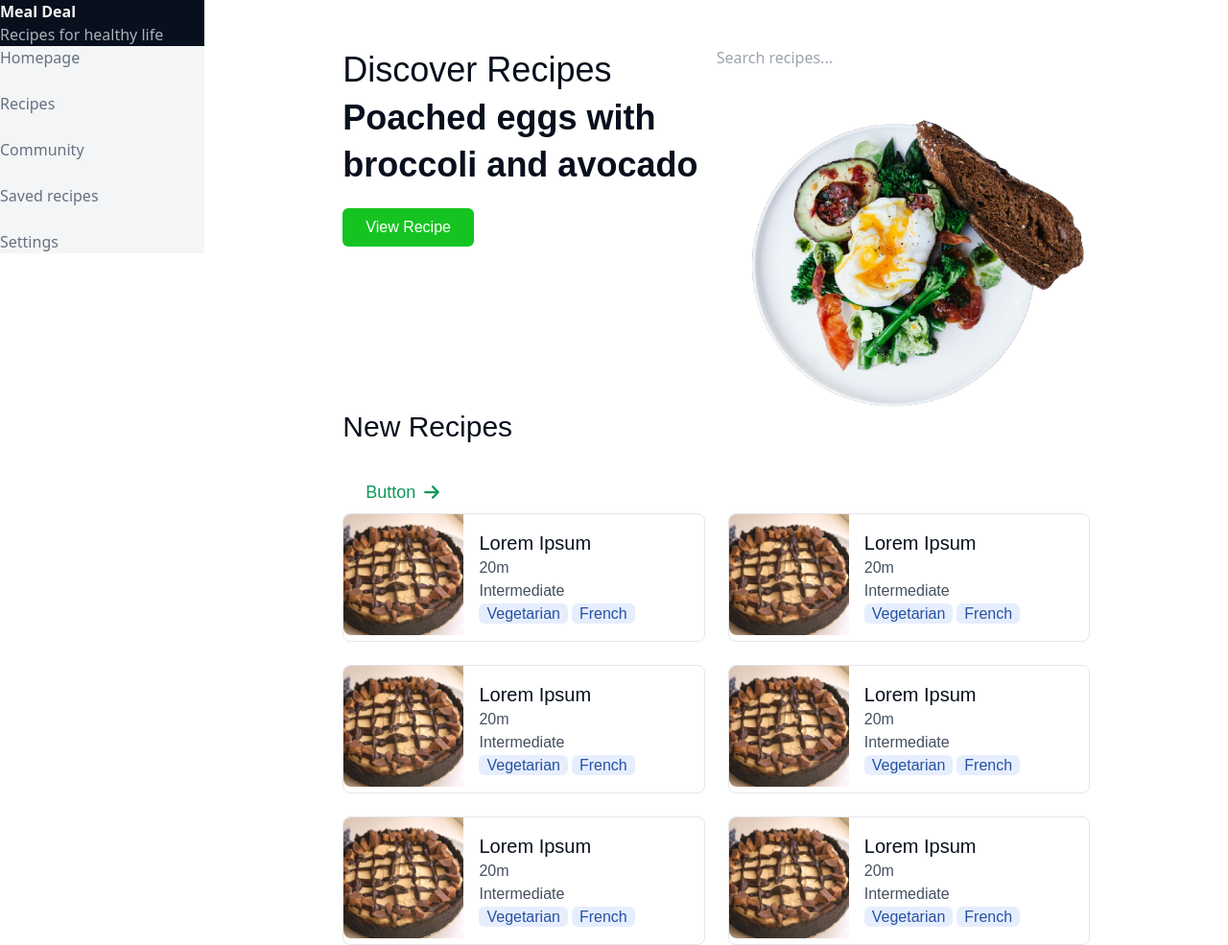
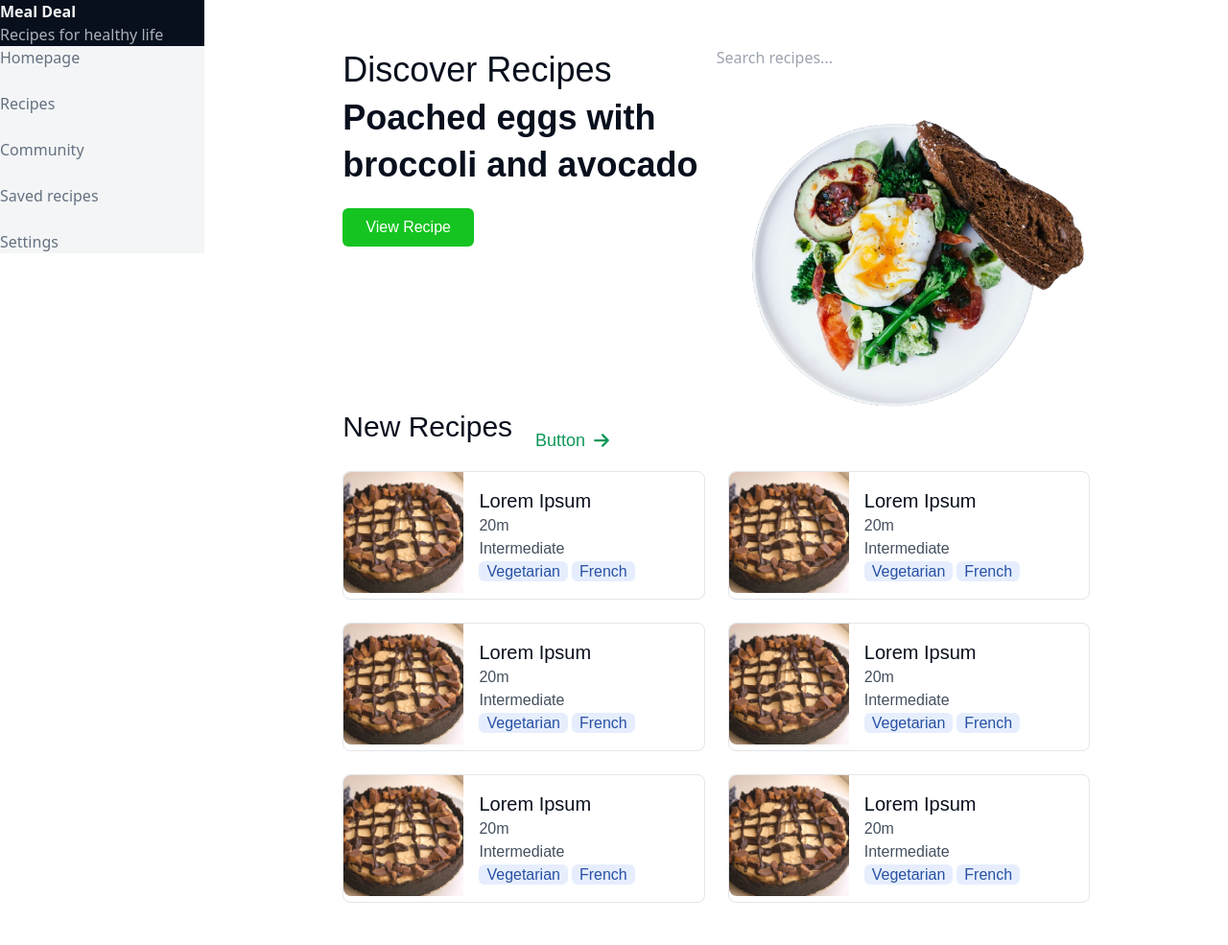
Before and after one commit to DominikLoncar/coding-challenge-recipes, a Gatsby site: page / in a window 1280 px wide. Shown: the whole page at 96% size. After the commit the page ends 941 px from the top, so only its background shows below. Built offline with nearby package versions, Linux system fonts and the light colour scheme; Gatsby itself is replaced by a stand-in of ours.

Commit message:
Added proper flexbox for Subtitle and ArrowButton.

```diff
--- a/src/pages/index.js
+++ b/src/pages/index.js
@@ -20,8 +20,10 @@ const IndexPage = () => {
         <div className="col-start-2 col-end-7 mt-12 mx-36">
           <TitleAndSearchBar />
           <Hero />
-          <Subtitle>New Recipes</Subtitle>
-          <ArrowButton />
+          <div className="flex flex-auto">
+            <Subtitle>New Recipes</Subtitle>
+            <ArrowButton className="ml-auto" />
+          </div>
           <div className="grid grid-cols-1 xl:grid-cols-2 2xl:grid-cols-3 gap-6">
             <Card tags={['Vegetarian', 'French']} difficulty={2} />
             <Card tags={['Vegetarian', 'French']} difficulty={2} />
```
